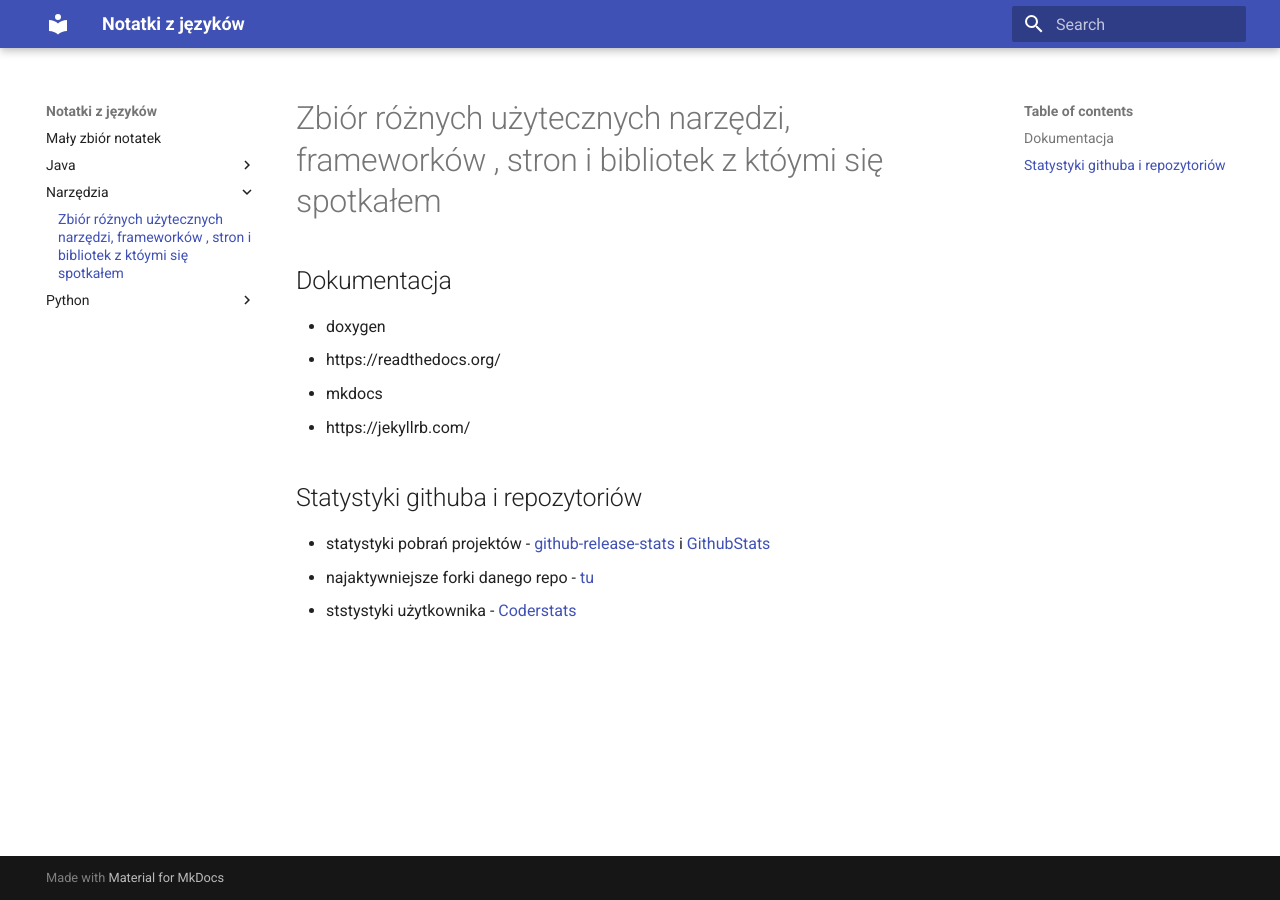
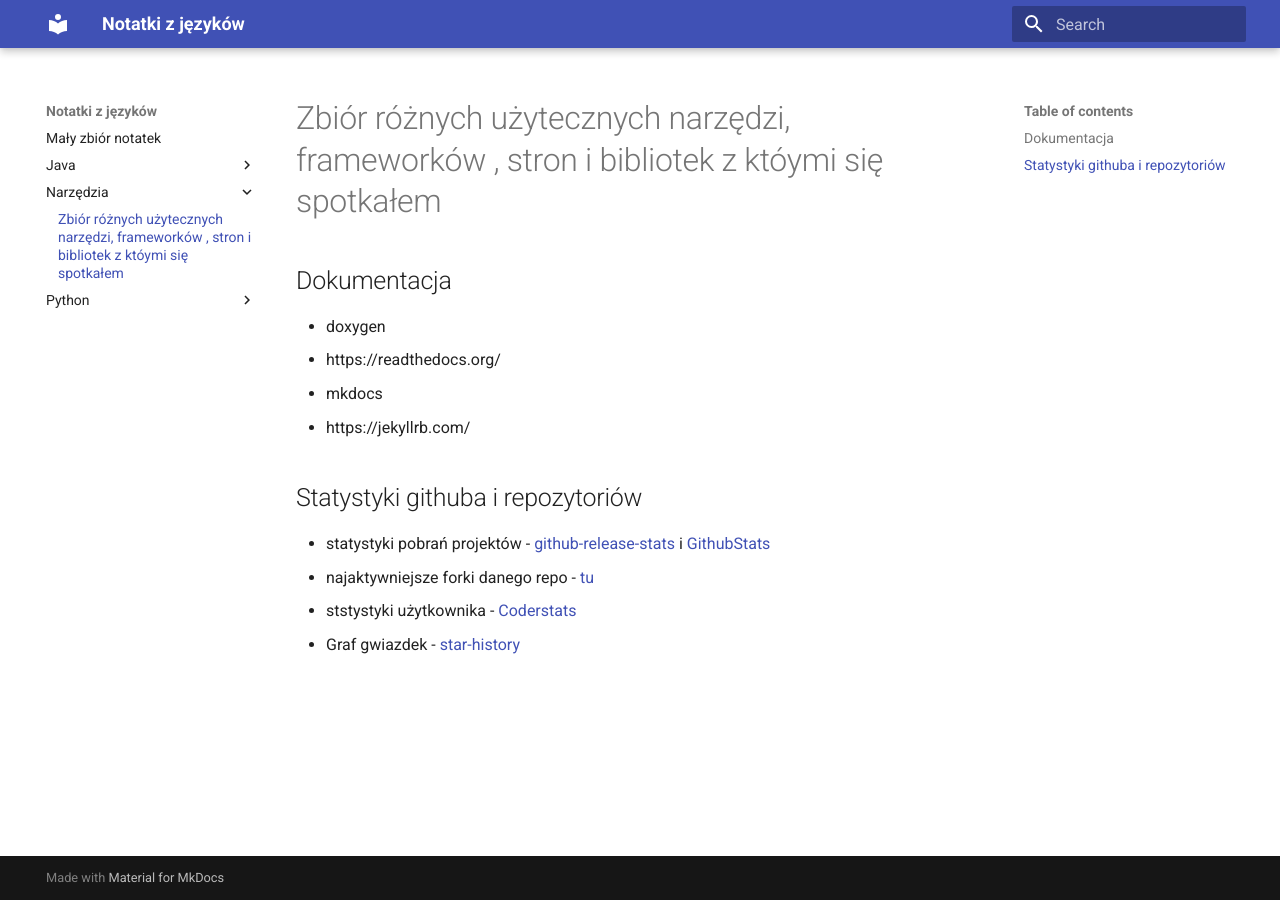
Before and after one commit to pktiuk/notatki_z_jezykow, an MkDocs documentation site: the page built from docs/Narzędzia/narzedzia.md, in a window 1280 px wide. Built offline with MkDocs 1.6.1 and Material for MkDocs 9.7.7, drawn with Linux system fonts in a browser that asks for light colours.

Commit message:
Dodane mierzenie gwiazdek

```diff
--- a/docs/Narzędzia/narzedzia.md
+++ b/docs/Narzędzia/narzedzia.md
@@ -15,3 +15,4 @@
 - statystyki pobrań projektów - [github-release-stats](https://somsubhra.com/github-release-stats/) i [GithubStats](https://githubstats0.firebaseapp.com/)
 - najaktywniejsze forki danego repo - [tu](https://techgaun.github.io/active-forks/index.html)
 - ststystyki użytkownika - [Coderstats](https://coderstats.net/)
+- Graf gwiazdek - [star-history](https://star-history.t9t.io/?ref=producthunt)
```
